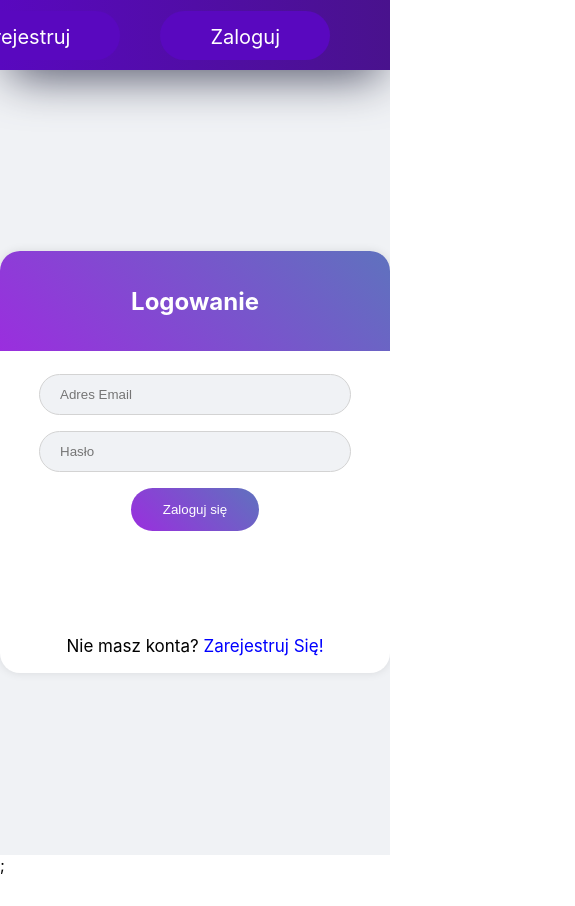
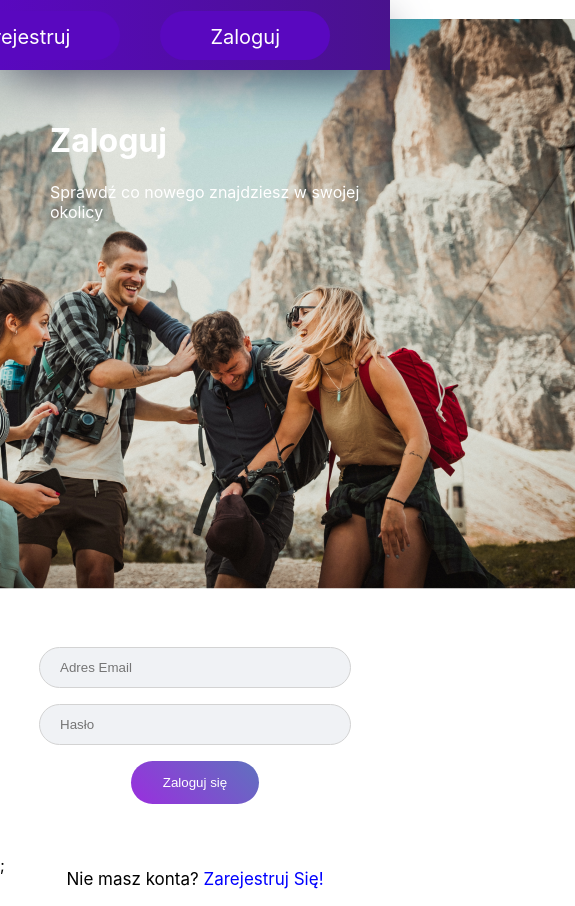
Before and after one commit to Lukang11/Inzynierka, a React (Create React App) app in the folder fun-finder-frontend/: page /login in a window 390 px wide. Shown: the whole page, 575 px wide, since content can reach past the window. Before the commit the page ends 875 px from the top, so only its background shows below. Built offline with nearby package versions, Linux system fonts and the light colour scheme; no server answers.

Commit message:
Widok mobilny dla logowania

```diff
--- a/fun-finder-frontend/src/Components/Login/Login.css
+++ b/fun-finder-frontend/src/Components/Login/Login.css
@@ -73,5 +73,48 @@
 }
 
 .google-login-button-container-login {
-    padding: 20px;
+    margin: auto;
+    width: 50%;
 }
+
+.mobile-only-image-login {
+    display: none;
+}
+
+.welcomeText-container-login {
+    display: none;
+}
+
+@media (max-width: 767px) {
+
+    .mobile-only-image-login {
+        display: flex;
+    }
+
+    .login-container,
+    .form-container {
+        background-color: white;
+    }
+
+    .form-container {
+        box-shadow: none;
+        padding-top: 50px;
+    }
+
+    .title {
+        display: none;
+    }
+
+    .login-container {
+        flex-direction: column;
+        align-items: center;
+    }
+
+    .welcomeText-container-login {
+        display:inline;
+        position: absolute;
+        top: 100px;
+        left: 50px;
+        color: white;
+    }
+}
--- a/fun-finder-frontend/src/Components/Login/Login.js
+++ b/fun-finder-frontend/src/Components/Login/Login.js
@@ -6,6 +6,7 @@ import { useAuth } from '../../Utils/AuthProvider';
 import { GoogleLogin } from '@react-oauth/google';
 import { jwtDecode } from "jwt-decode";
 import "./Login.css";
+import loginImg from "./Images/login-img.png";
 
 const Login = () => {
     const navigate = useNavigate();
@@ -76,6 +77,13 @@ const Login = () => {
 
     return (
         <div className="login-container">
+            <div className="img-container">
+                <img className="mobile-only-image-login" src={loginImg} />
+                <div className="welcomeText-container-login">
+                    <h1>Zaloguj</h1>
+                    <p>Sprawdź co nowego znajdziesz w swojej okolicy</p>
+                </div>
+            </div>
             <div className="form-container">
                 <div className="title">
                     <h2>Logowanie</h2>
--- a/fun-finder-frontend/src/Components/Register/Register.css
+++ b/fun-finder-frontend/src/Components/Register/Register.css
@@ -138,6 +138,7 @@
   .google-login-button-container-register {
     margin: auto;
     width: 50%;
+
   }
 
 }
```
Also changed, not shown: fun-finder-frontend/src/Components/Login/Images/login-img.png (added).
